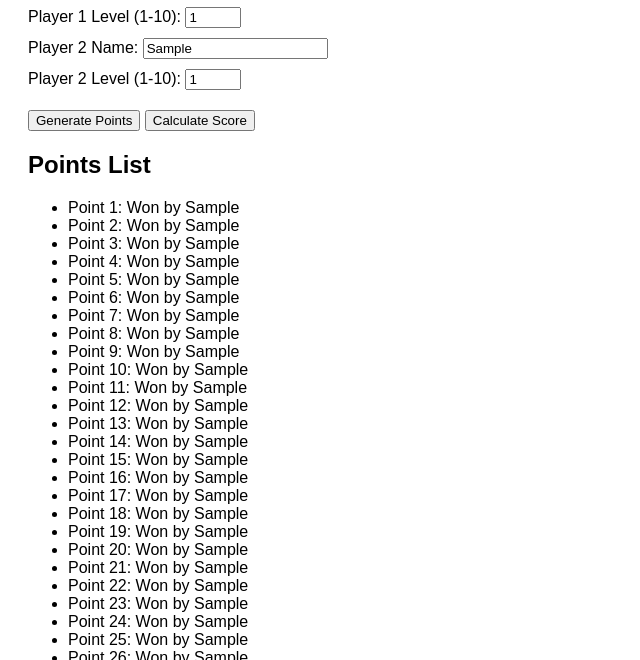
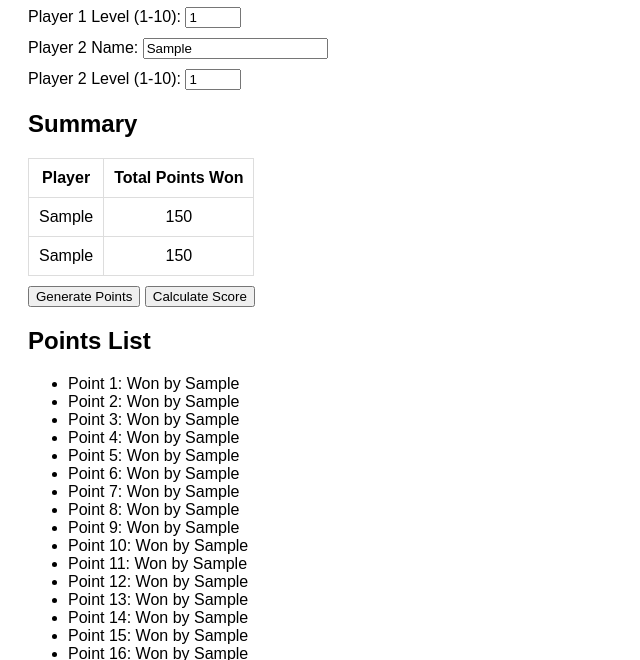
Before and after one commit to Tyn03/tennis_simulator, a plain HTML site: page frontend/index.html in a window 1280 px wide. Both pictures are taken after typing "Sample", "Sample" into the empty fields and a click on the button "Generate Points". Shown: the part 132-792 px from the top of the page, without its empty margins (0-640 px from the left). Drawn offline with Linux system fonts and the light colour scheme.

Commit message:
fix logic calculate point

```diff
--- a/frontend/index.html
+++ b/frontend/index.html
@@ -28,6 +28,30 @@
             <input type="number" id="player2Level" min="1" max="10" value="1">
         </label>
     </div>
+
+    <div id="summary">
+        <h2>Summary</h2>
+        <table border="1">
+            <thead>
+                <tr>
+                    <th>Player</th>
+                    <th>Total Points Won</th>
+                </tr>
+            </thead>
+            <tbody>
+                <tr>
+                    <td id="player1SummaryName">Player 1</td>
+                    <td id="player1SummaryPoints">0</td>
+                </tr>
+                <tr>
+                    <td id="player2SummaryName">Player 2</td>
+                    <td id="player2SummaryPoints">0</td>
+                </tr>
+            </tbody>
+        </table>
+    </div>
+
+
     <button onclick="generatePoints()">Generate Points</button>
     <button onclick="sendPoints()">Calculate Score</button>
     <div>
--- a/frontend/script.js
+++ b/frontend/script.js
@@ -16,6 +16,7 @@ function generatePoints() {
     }
 
     displayPoints();
+    updateSummary();
 }
 
 function displayPoints() {
@@ -26,6 +27,21 @@ function displayPoints() {
         li.textContent = `Point ${index + 1}: Won by ${point}`;
         pointsList.appendChild(li);
     });
+}
+
+function updateSummary() {
+    const player1Name = document.getElementById('player1Name').value;
+    const player2Name = document.getElementById('player2Name').value;
+
+    // Tính tổng số điểm mà mỗi người chơi đã thắng
+    const player1Points = points.filter(point => point === player1Name).length;
+    const player2Points = points.filter(point => point === player2Name).length;
+
+    // Cập nhật bảng tổng kết
+    document.getElementById('player1SummaryName').textContent = player1Name;
+    document.getElementById('player2SummaryName').textContent = player2Name;
+    document.getElementById('player1SummaryPoints').textContent = player1Points;
+    document.getElementById('player2SummaryPoints').textContent = player2Points;
 }
 
 async function sendPoints() {
```
Also changed, not shown: backend/server.js (+15 -5 lines).
